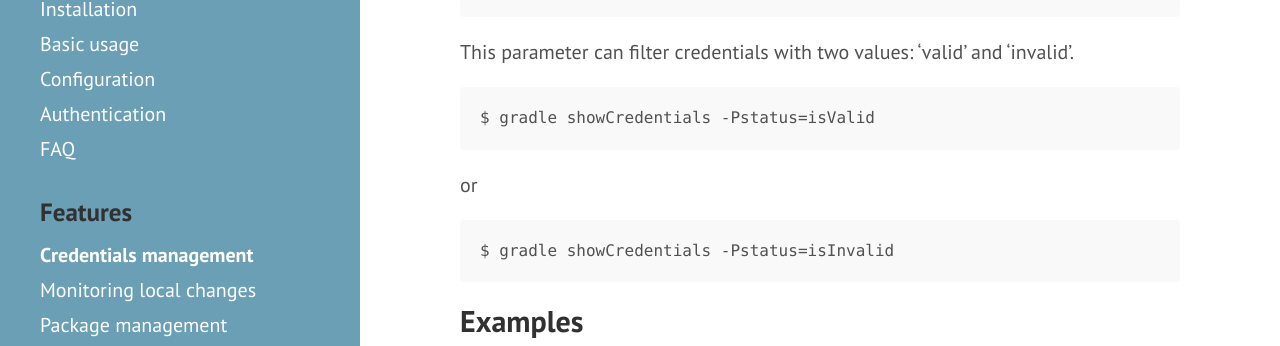
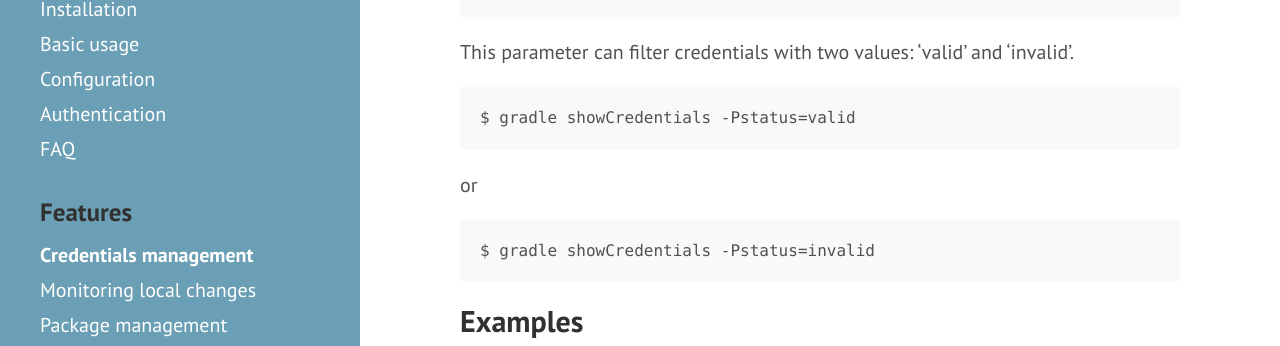
Before and after one commit to fundacionjala/enforce-gradle-plugin, a Jekyll site: the page built from _docs/credentials.md, in a window 1280 px wide and 900 px high, scrolled down 3999 px. Shown: the part 152-498 px from the top of the window. Built offline with Jekyll 4.4.1, drawn with Linux system fonts in a browser that asks for light colours; some of the changed text lies outside the part shown.

Commit message:
Update status parameter in command

````diff
--- a/_docs/credentials.md
+++ b/_docs/credentials.md
@@ -133,11 +133,11 @@ It is also possible to display the status of all credentials by the parameter **
 
 This parameter can filter credentials with two values: 'valid' and 'invalid'.
 
-	$ gradle showCredentials -Pstatus=isValid
+	$ gradle showCredentials -Pstatus=valid
 
 or
 
-	$ gradle showCredentials -Pstatus=isInvalid
+	$ gradle showCredentials -Pstatus=invalid
 
 
 ## Examples
@@ -300,9 +300,9 @@ Those credentials are located at /home/john/credentials.dat
 BUILD SUCCESSFUL
 ```
 
-Or, using the command(*isValid/isInvalid*):
+Or, using the command(*valid/invalid*):
 
-	$ gradle showCredentials -Pstatus=isValid
+	$ gradle showCredentials -Pstatus=valid
 
 Output:
 
````
